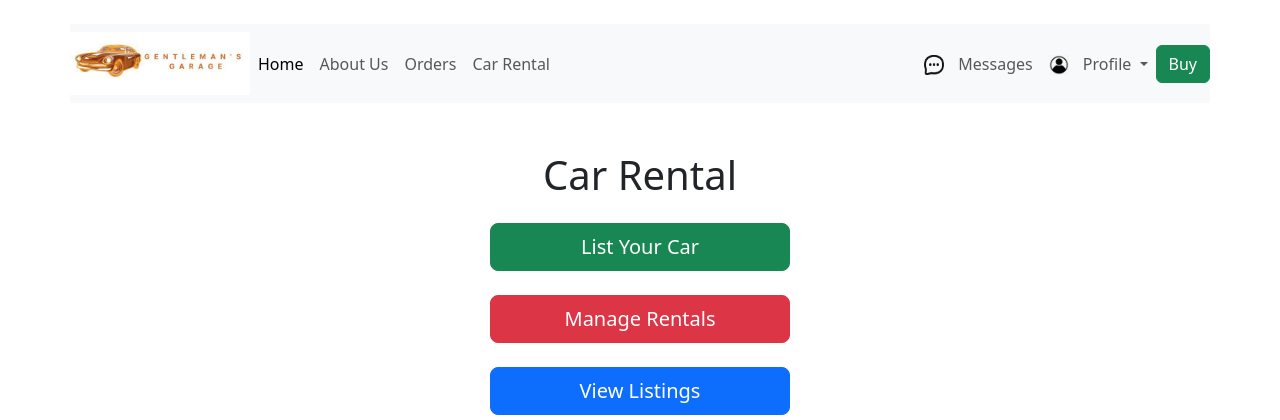
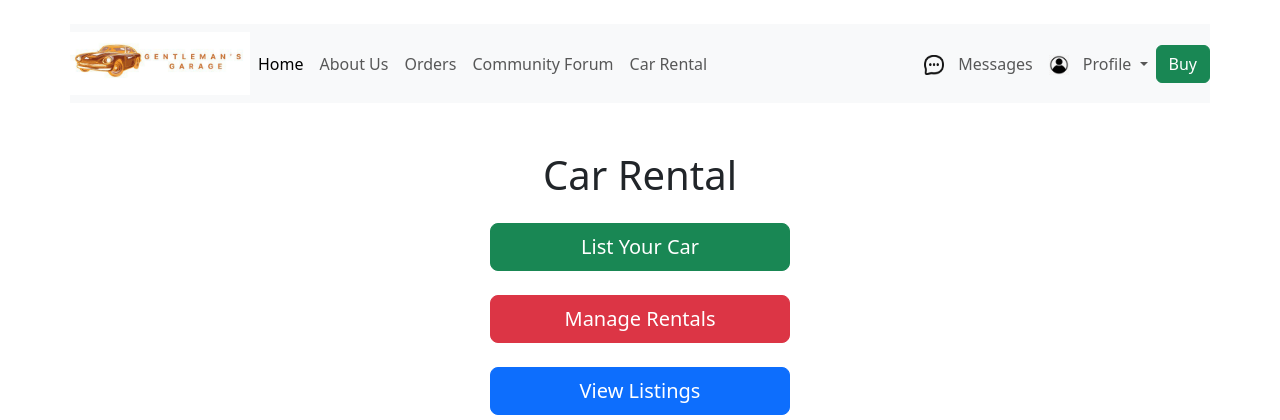
Before and after one commit to BeeeeenY/VintageCarParts, a Flask app: template templates/rentcar.html in a window 1280 px wide. Shown: the top 420 px of the page. Run offline with Flask 3, Linux system fonts and the light colour scheme; the template is opened without the code that fills it: most values are stand-ins (such as "Sample title", 1, 10 or a date in 2020); parts of the project's set-up code (start-up, migrations or seed data) failed here and were passed over.

Commit message:
Update rentcar.html

```diff
--- a/templates/rentcar.html
+++ b/templates/rentcar.html
@@ -72,6 +72,7 @@
                         <a class="nav-item nav-link active" href="http://127.0.0.1:5002/listing">Home</a>
                         <a id="about-link" class="nav-item nav-link" href="#">About Us</a>
                         <a class="nav-item nav-link" href="http://127.0.0.1:5005/seller">Orders</a>
+                        <a class="nav-item nav-link" href="http://127.0.0.1:5006/forum">Community Forum</a>
                         <a class="nav-item nav-link" href="http://127.0.0.1:5001/rentcar">Car Rental</a>
                     </div>
                 </div>
```
